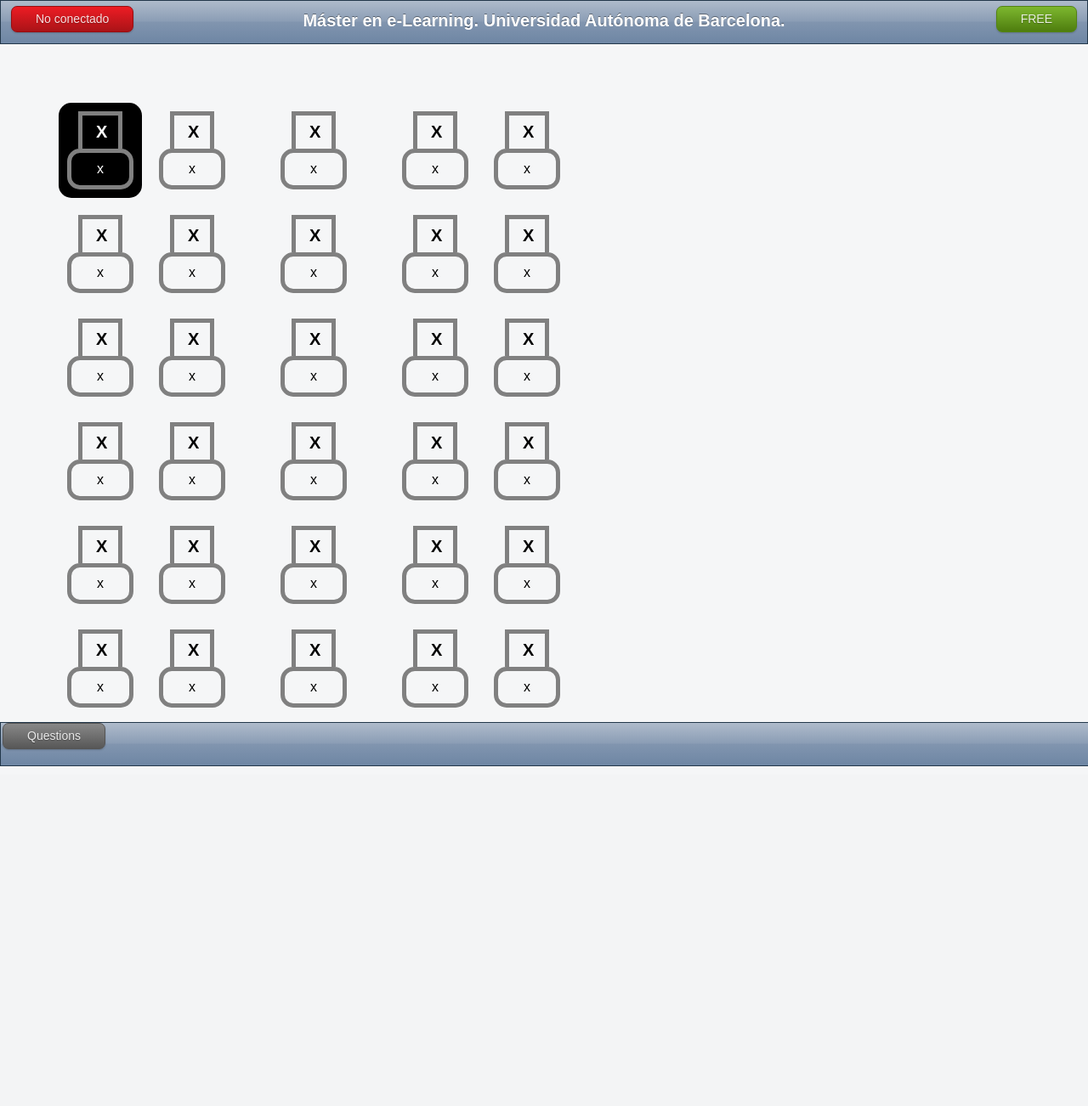
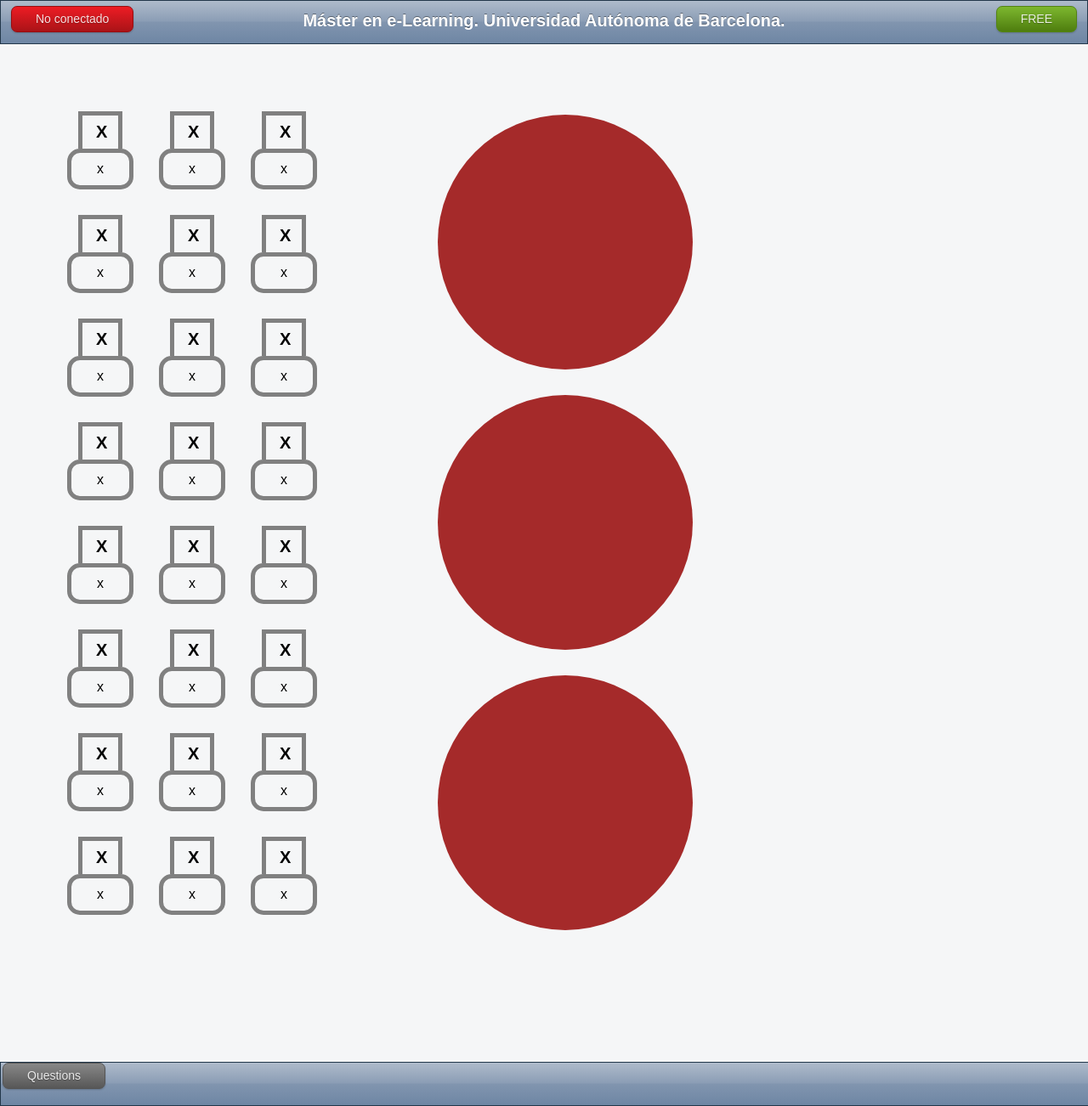
Before and after one commit to gootyfer/classON-UAB, a web app: file teacher/index.html in a window 1280 px wide. Shown: the whole page at 85% size. Before the commit the page ends 902 px from the top, so only its background shows below. Run offline with its HTML, style and script files only (its server is not run), Linux system fonts and the light colour scheme; some libraries are stand-ins or nearby versions.

Commit message:
fast uab preparation
p1 and p2
change class structure

```diff
--- a/teacher/css/teacher.css
+++ b/teacher/css/teacher.css
@@ -23,7 +23,7 @@ h5 {
 
 .application_footer {
 	position: absolute;
-	top: 850px;
+	top: 1250px;
 	height: 50px;
 	width: 100%;
 	border: 1px solid #cad6e2;
@@ -254,6 +254,22 @@ h5 {
 	margin: 10px;
 }
 
+.circle {
+	width: 300px;
+	height: 300px;
+	background: brown;
+	-moz-border-radius: 150px;
+	-webkit-border-radius: 150px;
+	border-radius: 150px;
+}
+
+.column {
+	position: absolute;
+	top: 120px;
+	width: 300px;
+	left: 500px;
+}
+
 /* green */
 .green {
 	color: #e8f0de;
--- a/teacher/index.html
+++ b/teacher/index.html
@@ -15,46 +15,49 @@
  </div>
 <div id="main">
 	<div class="row">
-		<div id="prof" class="comp_icon"><div class="comp">X</div><div class="comp2">x</div></div>
 		<div class="comp_icon"><div class="comp">X</div><div class="comp2">x</div></div>
-		<div class="comp_icon central_column"><div class="comp">X</div><div class="comp2">x</div></div>
 		<div class="comp_icon"><div class="comp">X</div><div class="comp2">x</div></div>
 		<div class="comp_icon"><div class="comp">X</div><div class="comp2">x</div></div>
 	</div>
 	<div class="row">
 		<div class="comp_icon"><div class="comp">X</div><div class="comp2">x</div></div>
 		<div class="comp_icon"><div class="comp">X</div><div class="comp2">x</div></div>
-		<div class="comp_icon central_column"><div class="comp">X</div><div class="comp2">x</div></div>
+		<div class="comp_icon"><div class="comp">X</div><div class="comp2">x</div></div>
+	</div>
+	<div class="row">
+		<div class="comp_icon"><div class="comp">X</div><div class="comp2">x</div></div>
 		<div class="comp_icon"><div class="comp">X</div><div class="comp2">x</div></div>
 		<div class="comp_icon"><div class="comp">X</div><div class="comp2">x</div></div>
 	</div>
 	<div class="row">
 		<div class="comp_icon"><div class="comp">X</div><div class="comp2">x</div></div>
 		<div class="comp_icon"><div class="comp">X</div><div class="comp2">x</div></div>
-		<div class="comp_icon central_column"><div class="comp">X</div><div class="comp2">x</div></div>
+		<div class="comp_icon"><div class="comp">X</div><div class="comp2">x</div></div>
+	</div>
+	<div class="row">
+		<div class="comp_icon"><div class="comp">X</div><div class="comp2">x</div></div>
 		<div class="comp_icon"><div class="comp">X</div><div class="comp2">x</div></div>
 		<div class="comp_icon"><div class="comp">X</div><div class="comp2">x</div></div>
 	</div>
 	<div class="row">
 		<div class="comp_icon"><div class="comp">X</div><div class="comp2">x</div></div>
 		<div class="comp_icon"><div class="comp">X</div><div class="comp2">x</div></div>
-		<div class="comp_icon central_column"><div class="comp">X</div><div class="comp2">x</div></div>
+		<div class="comp_icon"><div class="comp">X</div><div class="comp2">x</div></div>
+	</div>
+	<div class="row">
+		<div class="comp_icon"><div class="comp">X</div><div class="comp2">x</div></div>
 		<div class="comp_icon"><div class="comp">X</div><div class="comp2">x</div></div>
 		<div class="comp_icon"><div class="comp">X</div><div class="comp2">x</div></div>
 	</div>
 	<div class="row">
 		<div class="comp_icon"><div class="comp">X</div><div class="comp2">x</div></div>
 		<div class="comp_icon"><div class="comp">X</div><div class="comp2">x</div></div>
-		<div class="comp_icon central_column"><div class="comp">X</div><div class="comp2">x</div></div>
-		<div class="comp_icon"><div class="comp">X</div><div class="comp2">x</div></div>
 		<div class="comp_icon"><div class="comp">X</div><div class="comp2">x</div></div>
 	</div>
-	<div class="row">
-		<div class="comp_icon"><div class="comp">X</div><div class="comp2">x</div></div>
-		<div class="comp_icon"><div class="comp">X</div><div class="comp2">x</div></div>
-		<div class="comp_icon central_column"><div class="comp">X</div><div class="comp2">x</div></div>
-		<div class="comp_icon"><div class="comp">X</div><div class="comp2">x</div></div>
-		<div class="comp_icon"><div class="comp">X</div><div class="comp2">x</div></div>
+	<div class="column">
+		<div class="comp_icon"><div class="circle"></div></div>
+		<div class="comp_icon"><div class="circle"></div></div>
+		<div class="comp_icon"><div class="circle"></div></div>
 	</div>
 </div>
 <div id="users" class="hide"></div>
--- a/teacher/js/teacher.js
+++ b/teacher/js/teacher.js
@@ -5,7 +5,7 @@ var group = "uab";
 var pcs = [];
 
 //Define ids for the users in the space
-for(var i=-5; i<25; i++){
+for(var i=0; i<24; i++){
 	pcs.push({IP:String(i+1)});
 }
 
```
Also changed, not shown: student/p1/index.html (+11 -8 lines), student/p2/index.html (added, +80 -0 lines).
